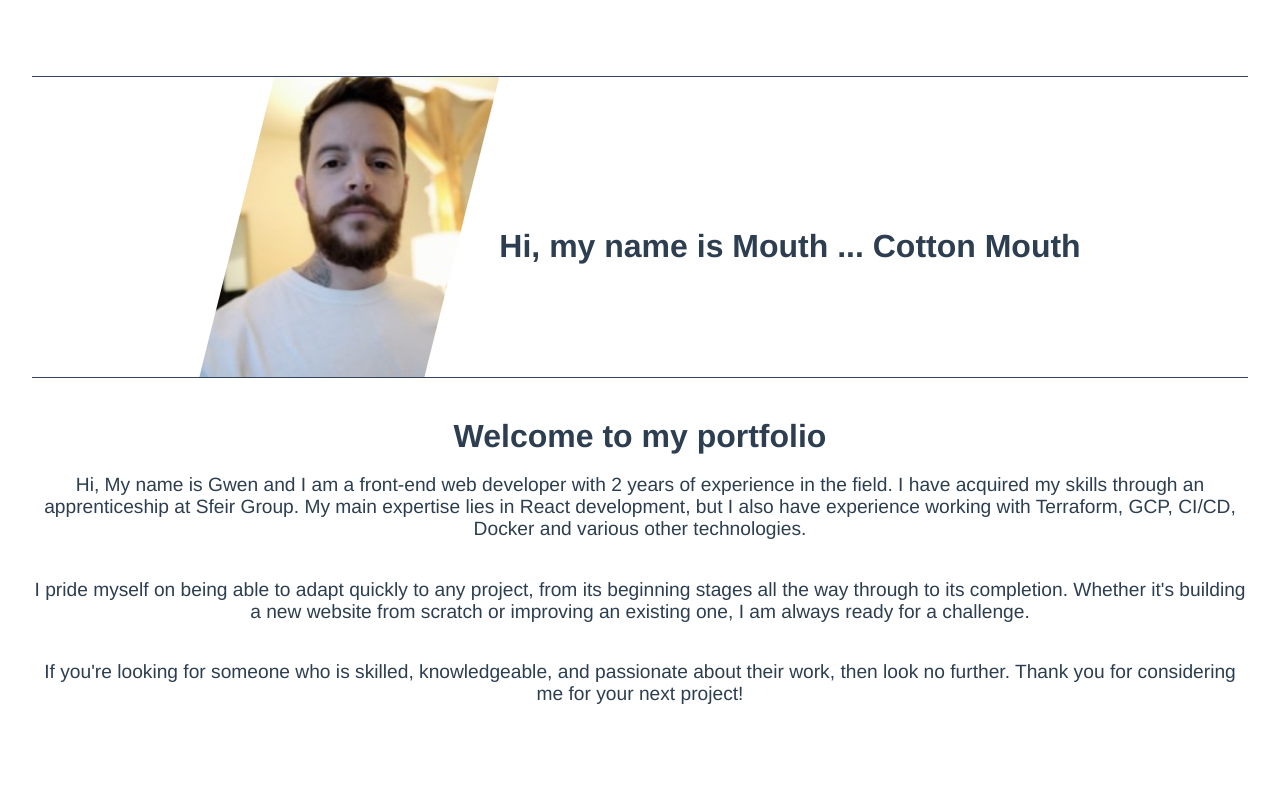
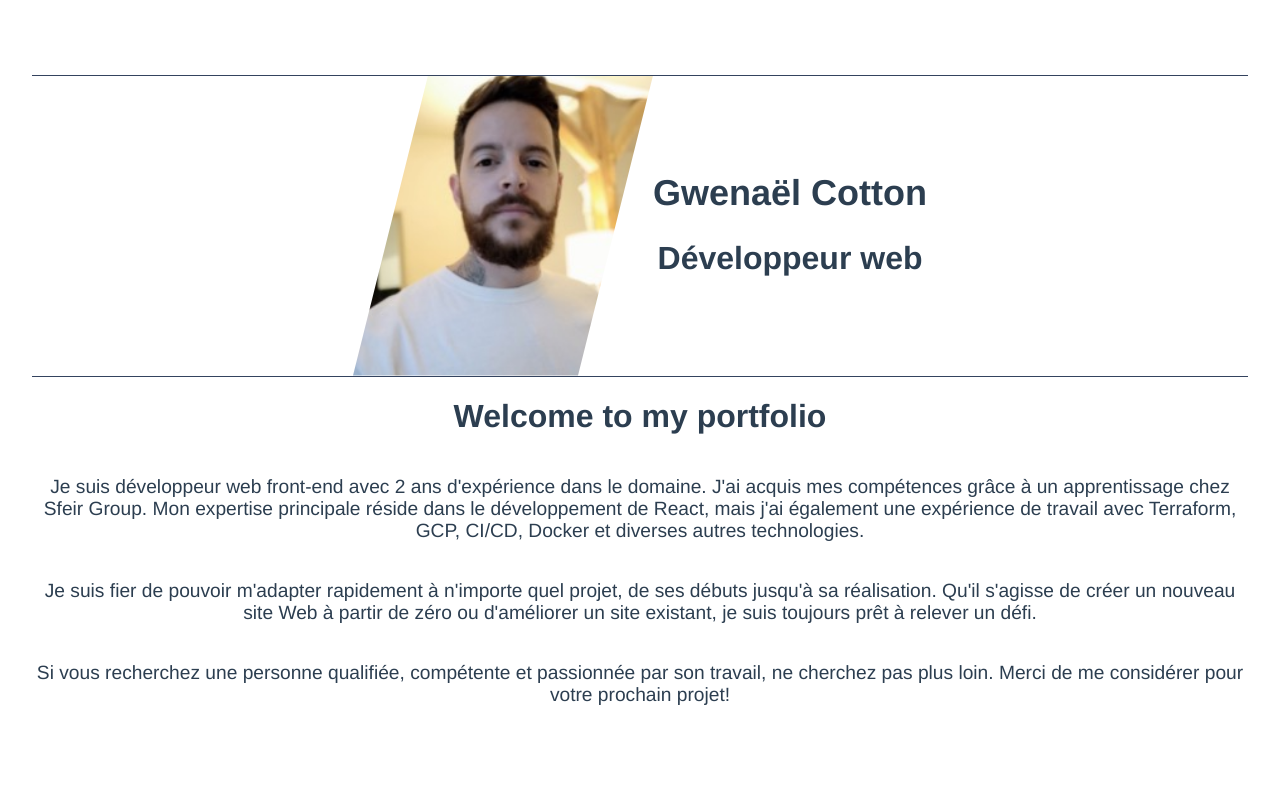
Before and after one commit to Gwenael-Cotton/Portfolio, a Vue app: page / in a window 1280 px wide. Shown: the top 798 px of the page. Built offline with nearby package versions, Linux system fonts and the light colour scheme.

Commit message:
add animation in hero component

```diff
--- a/src/components/HeroSection.vue
+++ b/src/components/HeroSection.vue
@@ -2,29 +2,32 @@
   <div class="hero">
     <div class="hero-picture">
       <img id="photo" alt="Mon portrait" src="../assets/photo.jpeg" />
-      <h1>Hi, my name is Mouth ... Cotton Mouth</h1>
+      <div>
+        <h1 class="hero-title">Gwenaël Cotton</h1>
+        <h2 class="hero-title2">Développeur web</h2>
+      </div>
     </div>
     <h1>{{ msg }}</h1>
     <p class="text">
-      Hi, My name is Gwen and I am a front-end web developer with 2 years of
-      experience in the field. I have acquired my skills through an
-      apprenticeship at Sfeir Group. My main expertise lies in React
-      development, but I also have experience working with Terraform, GCP,
-      CI/CD, Docker and various other technologies.
+      Je suis développeur web front-end avec 2 ans d'expérience dans le domaine.
+      J'ai acquis mes compétences grâce à un apprentissage chez Sfeir Group. Mon
+      expertise principale réside dans le développement de React, mais j'ai
+      également une expérience de travail avec Terraform, GCP, CI/CD, Docker et
+      diverses autres technologies.
       <!-- <a href="https://cli.vuejs.org" target="_blank" rel="noopener"
         >vue-cli documentation</a
       >. -->
     </p>
     <p class="text">
-      I pride myself on being able to adapt quickly to any project, from its
-      beginning stages all the way through to its completion. Whether it's
-      building a new website from scratch or improving an existing one, I am
-      always ready for a challenge.
+      Je suis fier de pouvoir m'adapter rapidement à n'importe quel projet, de
+      ses débuts jusqu'à sa réalisation. Qu'il s'agisse de créer un nouveau site
+      Web à partir de zéro ou d'améliorer un site existant, je suis toujours
+      prêt à relever un défi.
     </p>
     <p class="text">
-      If you're looking for someone who is skilled, knowledgeable, and
-      passionate about their work, then look no further. Thank you for
-      considering me for your next project!
+      Si vous recherchez une personne qualifiée, compétente et passionnée par
+      son travail, ne cherchez pas plus loin. Merci de me considérer pour votre
+      prochain projet!
     </p>
   </div>
 </template>
@@ -59,29 +62,68 @@ $white: #ffffff;
   height: 300px;
   border-top: 1px solid $black;
   border-bottom: 1px solid $black;
+  animation: border-top 1s linear forwards;
+  animation: border-bottom 1s linear forwards;
   overflow: hidden;
   margin: 0 auto;
 }
+
 #photo {
   clip-path: polygon(25% 0%, 100% 0%, 75% 100%, 0% 100%);
-  // border-radius: 50%;
   width: 300px;
   height: 300px;
   object-fit: cover;
-}
-h1 {
-  margin: 40px 0 0;
-  animation: 0.4s left-to-right forwards;
+  animation: image 2.5s ease-out forwards;
 }
 
-@keyframes left-to-right {
+/* Define the animation */
+@keyframes border-top {
+  from {
+    width: 20%;
+  }
+  to {
+    width: 100%;
+  }
+}
+
+@keyframes border-bottom {
+  from {
+    width: 20%;
+  }
+  to {
+    width: 100%;
+  }
+}
+
+@keyframes image {
   from {
     opacity: 0;
-    transform: translateX(-100px);
   }
   to {
     opacity: 1;
-    transform: translateX(0);
+  }
+}
+
+.hero-title {
+  opacity: 0;
+  animation: slide-in 0.2s ease-out forwards;
+  animation-delay: 0.8s;
+  font-size: 36px;
+}
+
+.hero-title2 {
+  opacity: 0;
+  animation: slide-in 0.2s ease-out forwards;
+  animation-delay: 1s;
+  font-size: 32px;
+}
+
+@keyframes slide-in {
+  from {
+    opacity: 0;
+  }
+  to {
+    opacity: 1;
   }
 }
 
@@ -98,19 +140,19 @@ a {
 }
 .text {
   font-size: 1.2rem;
-  animation: 1s back-to-front ease-in;
+  // animation: 1s back-to-front ease-in;
 }
 
-@keyframes back-to-front {
-  from {
-    opacity: 0;
-    transform: translateZ(-100px);
-  }
-  to {
-    opacity: 1;
-    transform: translatez(0);
-  }
-}
+// @keyframes back-to-front {
+//   from {
+//     opacity: 0;
+//     transform: translateZ(-100px);
+//   }
+//   to {
+//     opacity: 1;
+//     transform: translatez(0);
+//   }
+// }
 
 @media (max-width: 768px) {
   .text {
```
